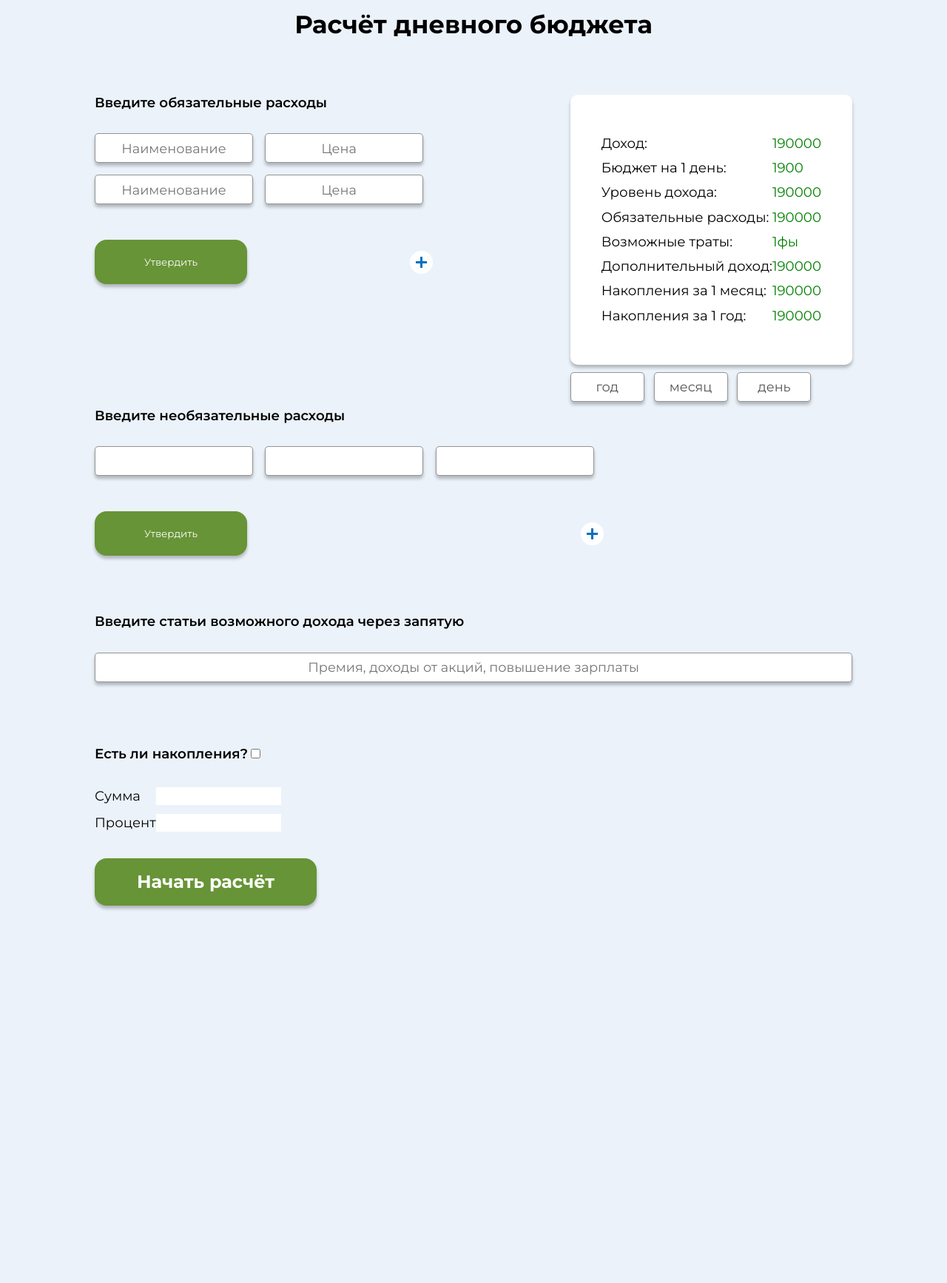
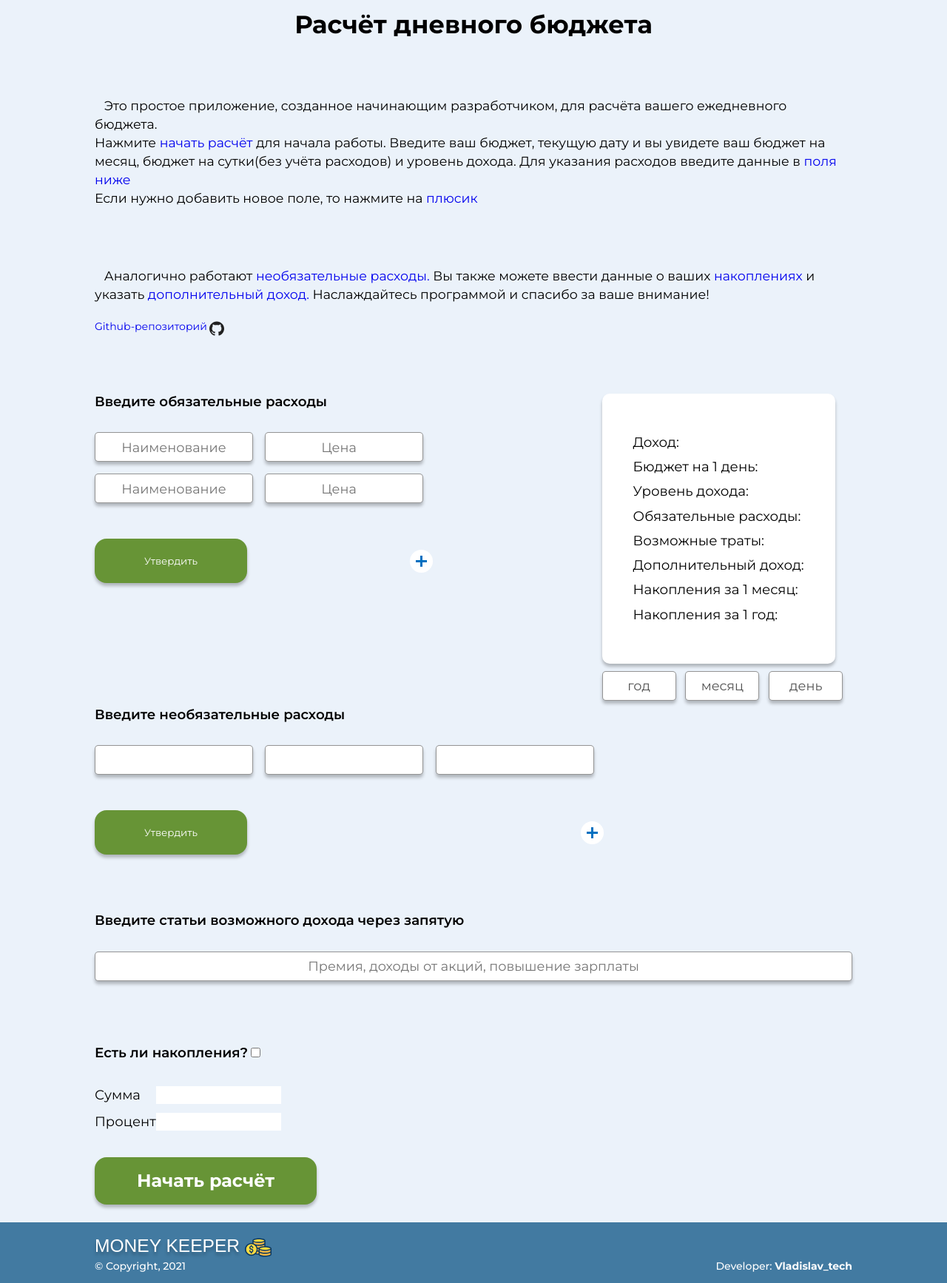
Before and after one commit to Vladislav-tech/Money-keeper, a plain HTML site: page index.html in a window 1280 px wide. Shown: the part 180-1914 px from the top of the page at 74% size. Before the commit the page ends 1440 px from the top, so only its background shows below. Drawn offline with Linux system fonts and the light colour scheme.

Commit message:
Little improvements, add JS

```diff
--- a/index.html
+++ b/index.html
@@ -7,10 +7,11 @@
 	<link rel="stylesheet" href="css/style.css">
 	<link rel="preconnect" href="https://fonts.gstatic.com">
 	<link href="https://fonts.googleapis.com/css2?family=Montserrat:wght@400;500;600;700;800;900&display=swap" rel="stylesheet">
-	<link rel="shortcut icon" href="img/money.svg">
+	<link rel="shortcut icon" href="img/favicon.svg">
 </head>
 <body>
 	<div class="wrapper">
+		<a name="top" class="scroll"></a>
 		<header class="header">
 			<nav class="header__nav">
 				<div class="header__nav-title">Money keeper <img src="img/dollar.svg" alt="dollar header" width="36" height="36"></div>
@@ -19,7 +20,23 @@
 
 		<main class="main-content">
 			<h1 class="main-content__title">Расчёт дневного бюджета</h1>
+			<section class="description">
+				<p class="description__text">Это простое приложение, созданное начинающим разработчиком, для расчёта вашего ежедневного бюджета. <br>
+					Нажмите <a href="#start-payment">начать расчёт</a> для начала работы. Введите ваш бюджет, текущую дату и вы увидете ваш бюджет на
+					месяц, бюджет на сутки(без учёта расходов) и уровень дохода. Для указания расходов введите данные в <a href="#expenses">поля ниже</a> <br>
+					Если нужно добавить новое поле, то нажмите на <a href="#plus">плюсик</a>
+				</p>
+				<p class="description__text">Аналогично работают <a href="#optional-expenses">необязательные расходы.</a> Вы также можете ввести
+					данные о ваших <a href="#savings">накоплениях</a> и указать <a href="#income">дополнительный доход.</a>
+					Наслаждайтесь программой и спасибо за ваше внимание!
+				</p>
+				<p class="github">
+					<a href="https://github.com/Vladislav-tech/Money-keeper" class="github__link">Github-репозиторий</a>
+					<img src="img/github.svg" alt="github" width="20" height="20" class="github__img">
+				</p>
+			</section>
 			<section class="expenses">
+				<a name="expenses"></a>
 				<h2 class="expenses__title title-h2">Введите обязательные расходы</h2>
 				<div class="expenses__enter-items">
 					<input type="text" class="expenses__enter-item enter-item" placeholder="Наименование">
@@ -28,7 +45,7 @@
 					<input type="text" class="expenses__enter-item enter-item" placeholder="Наименование">
 					<input type="number" class="expenses__enter-item enter-item" placeholder="Цена">
 				</div>
-
+				<a name="plus"></a>
 				<div class="action-wrapper">
 					<button class="expenses__button">Утвердить</button>
 					<div class="input-add" title="Добавить">
@@ -40,35 +57,35 @@
 				<table class="money-info">
 					<tr>
 						<td class="budget">Доход:</td>
-						<td class="budget-value">190000</td>
+						<td class="budget-value"></td>
 					</tr>
 					<tr>
 						<td class="daybudget">Бюджет на 1 день:</td>
-						<td class="daybudget-value">1900</td>
+						<td class="daybudget-value"></td>
 					</tr>
 					<tr>
 						<td class="level">Уровень дохода:</td>
-						<td class="level-value">190000</td>
+						<td class="level-value"></td>
 					</tr>
 					<tr>
 						<td class="expenses">Обязательные расходы:</td>
-						<td class="expenses-value">190000</td>
+						<td class="expenses-value"></td>
 					</tr>
 					<tr>
 						<td class="optionalexpenses">Возможные траты:</td>
-						<td class="optionalexpenses-value">1фы</td>
+						<td class="optionalexpenses-value"></td>
 					</tr>
 					<tr>
 						<td class="income">Дополнительный доход:</td>
-						<td class="income-value">190000</td>
+						<td class="income-value"></td>
 					</tr>
 					<tr>
 						<td class="monthsavings">Накопления за 1 месяц:</td>
-						<td class="monthsavings-value">190000</td>
+						<td class="monthsavings-value"></td>
 					</tr>
 					<tr>
 						<td class="yearsavings">Накопления за 1 год:</td>
-						<td class="yearsavings-value">190000</td>
+						<td class="yearsavings-value"></td>
 					</tr>
 				</table>
 				<div class="data">
@@ -79,6 +96,7 @@
 			</div>
 
 			<section class="optional-expenses">
+				<a name="optional-expenses"></a>
 				<h2 class="optional-expenses-title  title-h2">Введите необязательные расходы</h2>
 				<div class="expenses__enter-items">
 					<input type="text" class="optional-expenses__enter-item enter-item">
@@ -87,7 +105,7 @@
 				</div>
 
 				<div class="action-wrapper">
-					<button class="expenses__button">Утвердить</button>
+					<button class="optional-expenses__button">Утвердить</button>
 					<div class="input-add"  title="Добавить">
 						<img src="img/Plus.svg" alt="plus" title="Добавить">
 					</div>
@@ -95,11 +113,13 @@
 			</section>
 
 			<section class="income">
+				<a name="income"></a>
 				<h2 class="income-title  title-h2">Введите статьи возможного дохода через запятую</h2>
 				<input type="text" class="income__enter  enter-item" placeholder="Премия, доходы от акций, повышение зарплаты">
 			</section>
 
 			<section class="savings">
+				<a name="savings"></a>
 				<h2 class="savings__title title-h2">Есть ли накопления?</h2>
 				<input type="checkbox" class="check-savings">
 				<table class="savings__data">
@@ -113,9 +133,20 @@
 					</tr>
 				</table>
 			</section>
-			<button class="start-payment-button">Начать расчёт</button>
+			<button class="start-payment-button"><a name="start-payment"></a>Начать расчёт</button>
 		</main>
+		<footer class="footer">
+			<nav class="footer__nav">
+				<div class="footer__nav-title"><a href="#top" class="footer__link scroll">Money keeper <img src="img/dollar.svg" alt="dollar footer" width="36" height="36"></a></div>
+			</nav>
+			<div class="footer__copy">
+				<h3 class="copyright-title title-h3">&copy; Copyright, 2021</h3>
+			</div>
+			<div class="author">
+				Developer: <a href="https://github.com/Vladislav-tech" class="author__link" target="_blank">Vladislav_tech</a>
+			</div>
+		</footer>
 	</div>
-	<!-- <script src="js/main.js"></script> -->
+	<script src="js/main.js"></script>
 </body>
 </html>
--- a/js/main.js
+++ b/js/main.js
@@ -1,19 +1,19 @@
-const startPayment = document.querySelector(".start-payment__button");
+const startPayment = document.querySelector(".start-payment-button");
 const budgetValue = document.querySelector(".budget-value");
 const dayBudgetValue = document.querySelector(".daybudget-value");
 const levelValue = document.querySelector(".level-value");
 const expensesValue = document.querySelector(".expenses-value");
-const optionalExpensesItems = document.querySelectorAll(".optional-expenses__input");
+const optionalExpensesItems = document.querySelectorAll(".optional-expenses__enter-item");
 const incomeValue = document.querySelector(".income-value");
 const monthSavingsValue = document.querySelector(".monthsavings-value");
 const yearSavingsValue = document.querySelector(".yearsavings-value");
 
-const expensesItems = document.querySelectorAll(".expenses__input");
+const expensesItems = document.querySelectorAll(".expenses__enter-item");
 const expensesItemBtn = document.querySelector(".expenses__button");
 const optionalExpensesBtn = document.querySelector(".optional-expenses__button");
 const optionalExpensesValue = document.querySelector(".optionalexpenses-value");
 
-const chooseIncome = document.querySelector(".choose-income");
+const chooseIncome = document.querySelector(".income__enter");
 const checkSavings = document.querySelector(".check-savings");
 const sum = document.querySelector(".sum");
 const percent = document.querySelector(".percent");
--- a/scss/nullstyle.scss
+++ b/scss/nullstyle.scss
@@ -2,6 +2,7 @@
 *,*:before,*:after{-moz-box-sizing: border-box;-webkit-box-sizing: border-box;box-sizing: border-box;}
 :focus,:active{outline: none;}
 a:focus,a:active{outline: none;}
+a {text-decoration: none;}
 nav,footer,header,aside{display: block;}
 html,body{height:100%;width:100%;font-size:100%;line-height:1;font-size:14px;-ms-text-size-adjust:100%;-moz-text-size-adjust:100%;-webkit-text-size-adjust:100%;}
 input,button,textarea{font-family:inherit;}
--- a/scss/style.scss
+++ b/scss/style.scss
@@ -22,12 +22,8 @@ $maxWidth: 1440;
 body {
     background-color: $bodyBackgroundColor;
     font-family: $mainFont;
-    height: 1440px;
 }
 
-.wrapper {
-
-}
 .main-content {
     padding: 0 10vw;
 }
@@ -39,19 +35,25 @@ body {
     & .header__nav-title {
         font-family: 'Shanti', sans-serif;
         line-height: 31px;
-        font-size: 24px;
+        @include adaptive-font(26, 16);
         text-shadow: 0px 4px 4px rgba(0, 0, 0, 0.25);
         text-transform: uppercase;
     }
 }
 
-.main-content {
-}
+
 .main-content__title {
     text-align: center;
     font-weight: 700;
     margin-top: 10vh;
     @include adaptive-font(36, 20);
+}
+
+.description__text {
+    margin: 10vh 0 3vh 0;
+    text-indent: 1vw;
+    line-height: 25px;
+    @include adaptive-font(18, 14);
 }
 
 .expenses {
@@ -109,7 +111,8 @@ body {
     }
 }
 
-.expenses__button {
+.expenses__button,
+.optional-expenses__button {
     height: 7.5vh;
     width: 206px;
     @extend %buttonEffects;
@@ -183,6 +186,63 @@ body {
     height: 3vh;
 }
 
+.footer {
+    background-color: $headerBackgroundColor;
+    padding: 2vh 10vw;
+    color: white;
+    font-weight: 500;
+    .footer__link {
+        color: white;
+    }
+
+    .author__link {
+        color: white;
+        text-decoration: none;
+        font-size: 1em;
+        position: relative;
+        transition: all 0.6s;
+        font-weight: 700;
+        &:before {
+            content: "";
+            width: 0;
+            height: 0.1em;
+            position: absolute;
+            bottom: 0;
+            left: 0;
+            background: green;
+            transition: all 0.8s;
+        }
+        &:hover {
+            &:before {
+                width: 100%;
+                left: 0;
+                background-color: chartreuse;
+                background: 0329d3;
+            }
+        }
+    }
+
+    .footer__nav-title {
+        font-family: 'Shanti', sans-serif;
+        line-height: 31px;
+        @include adaptive-font(26, 16);
+        text-shadow: 0px 4px 4px rgba(0, 0, 0, 0.25);
+        text-transform: uppercase;
+    }
+
+    .footer__copy {
+        display: inline-block;
+    }
+
+    .author {
+        display: inline-block;
+        float: right;
+    }
+
+}
+
+// #00aeff
+
 @media screen and(max-width: 957px) {
     .money-info-wrapper {
         display: inline-block;
@@ -202,6 +262,28 @@ body {
     }
 
     .data-item {
-        width: 90px;
+        width: 70px;
+    }
+
+    .start-payment-button {
+        width: 250px;
     }
 }
+
+@media screen and(max-width: 500px) {
+    .footer {
+        height: 25vh;
+        & .author {
+            display: block;
+            margin-top: 2vh;
+            float: none;
+        }
+
+        & .footer__copy {
+            margin-top: 3vh;
+            display: block;
+        }
+    }
+
+
+}
```
Also changed, not shown: css/style.css, img/favicon.svg, img/github.svg (added), img/money.svg (deleted).
